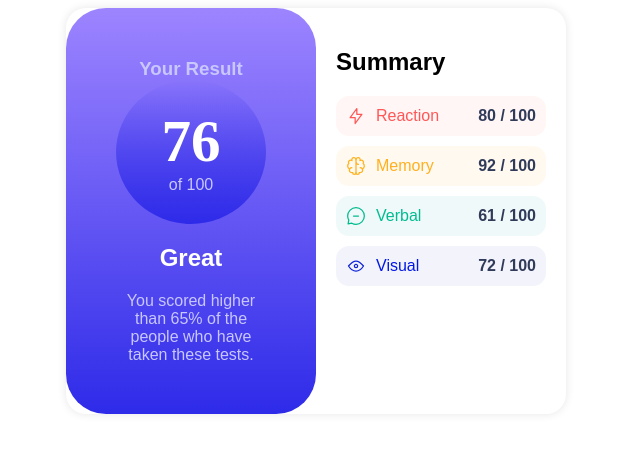
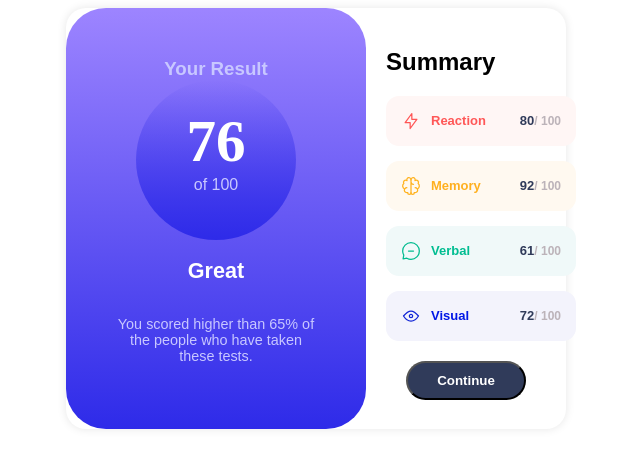
Before and after one commit to Ajaya-Rajbhandari/Result-Summary-Component, a website: page index.html in a window 1280 px wide. Shown: the whole page, without its empty margins (324-964 px from the left). Drawn offline with Linux system fonts and the light colour scheme; a web font is replaced by a local one.

Commit message:
change to make end user requirements

```diff
--- a/index.html
+++ b/index.html
@@ -26,8 +26,10 @@
               <p>of 100</p>
             </div>
           </div>
+        </div>
+        <div class="result-description">
           <h2>Great</h2>
-          <p class="result-description">
+          <p>
             You scored higher than 65% of the people who have taken these tests.
           </p>
         </div>
@@ -37,6 +39,7 @@
           <h2 class="summery-title">Summary</h2>
           <div class="detailed-summary" id="detail-summery-items"></div>
         </div>
+        <button class="click_me">Continue</button>
       </div>
     </div>
     <script src="./script.js"></script>
--- a/script.js
+++ b/script.js
@@ -16,7 +16,11 @@ fetch("data.json")
       itemElement.innerHTML = `
       <img src="${item.icon}" alt="${item.Category} icon "</img>
       <span class="category"> ${item.category}</span>
-      <span id="score" class="score"> ${item.score} / 100</span>
+      <span id="score" class="score"> ${item.score}
+      <span class="score-unit">
+      / 100
+      </span>
+      </span>
       `;
       ulElement.appendChild(itemElement);
     });
--- a/styles/style.css
+++ b/styles/style.css
@@ -34,7 +34,7 @@ body>* {
     margin: 0;
 }
 
-
+/* main container */
 .result-summary-container{
     border-radius: 20px;
     box-shadow: 0 0 10px rgba(0, 0, 0, 0.1);
@@ -44,14 +44,16 @@ body>* {
     margin: 0 auto;
 }
 .result-container{
+    background-image: linear-gradient(var(--Light-slate-blue-background),var(--Light-royal-blue-background));
     flex: 1;
+    border-radius: 40px;
+    padding: 50px;
+    text-align: center;
 }
-.result-secondContainer{
-    text-align: center;
-    padding: 50px;
-    background-image: linear-gradient(var(--Light-slate-blue-background),var(--Light-royal-blue-background));
-    border-radius: 40px;
-}
+
+/* container having result and the number */
+/* container inside result-container, this container should be in circle. */
+
 .result-secondContainer>h3{
     color: var(--Neutral-Light-lavender);
     margin: 0;
@@ -60,19 +62,43 @@ body>* {
 .result-secondContainer>h2{
     color: var(--Neutral-white);
 }
+
 .circle-content{
     padding: 20px;
 }
 .result-description{
+    display: flex;
+    flex-direction: column;
     color: var(--Neutral-Light-lavender);
+    align-items: center;
     text-align: center;
-    margin: 0;
-    padding: 0;
+    font-size: .9rem;
 }
+.result-description>h2{
+    color: var(--Neutral-white);
+}
+/*
 .summary-content{
     border: 2px solid var(--Neutral-Dark-gray-blue);
     width: fit-content;
     word-spacing: 2rem;
+} */
+
+.circle-container{
+    display: flex;
+    justify-content: center;
+    align-items: center;
+    /* padding: 30px;
+    width: 120px;
+    height: 120px;
+    border-radius: 50%;
+    background-image: linear-gradient(var(--Persian-blue-circle), var(--Violet-blue-circle)); */
+}
+.circle-content{
+    width: 120px;
+    height: 120px;
+    border-radius: 50%;
+    background-image: linear-gradient(var(--Persian-blue-circle), var(--Violet-blue-circle));
 }
 .circle-content>h1{
     font-size: 3.7rem;
@@ -87,15 +113,11 @@ body>* {
     color: var(--Neutral-Light-lavender);
 }
 
-.circle-container{
-    width: 100%;
-    height: 9rem;
-    border-radius: 50%;
-    background-image: linear-gradient(var(--Persian-blue-circle), var(--Violet-blue-circle));
-}
 
 .summery-container{
-    overflow-y: auto;
+    display: flex;
+    flex-direction: column;
+    padding-top: 0px;
     flex: 1;
 }
 
@@ -110,44 +132,30 @@ body>* {
 }
 
 .detailed-summary{
-    /* display: flex; */
-    /* flex-direction: column;
-    list-style: none;
-    padding: 0;
-    margin: 0; */
+    box-sizing: border-box;
     display: flex;
     flex-direction: column;
     flex-wrap: wrap;
     max-width: 100%;
-    gap: 10px;
+    gap: 15px;
     list-style: none;
     padding: 0;
     margin: 0;
 }
 
 .detailed-summary >li{
+    width: 100%;
+    font-size: 13px;
     display: flex;
     flex-direction: row;
     justify-content: space-between;
     align-items: center;
-    padding: 10px;
+    margin: 0;
+    padding: 15px;
     border-radius: 13px;
+    flex-wrap: nowrap;
 }
 
-.detailed-summary > li:last-child{
-    border-bottom: none;
-}
-
-/* .detailed-summary .summary-Reaction,
-.detailed-summary .summary-Memory,
-.detailed-summary .summary-Verbal,
-.detailed-summary .summary-Visual{
-    display: inline;
-    line-height: 2.5rem;
-    align-items: center;
-    text-align: center;
-    position: relative;
-} */
 
 .detailed-summary img{
     width: 20px;
@@ -157,6 +165,7 @@ body>* {
 
 .detailed-summary span.category{
     flex: 1;
+    font-weight: var(--font-weight-bold);
     text-align: left;
 }
 
@@ -164,10 +173,17 @@ body>* {
     font-weight: var(--font-weight-bold);
     color: var(--Neutral-Dark-gray-blue);
     margin-left: 10px;
+    /* padding-left: 50px; */
     text-align: right;
+    justify-content: space-evenly;
+    align-items: center;
 }
 
 .summary-Reaction{
+    display: flex;
+    float: left;
+    margin: 0 auto;
+    padding: 0 auto;
     color: var(--primary-red);
     background-color: hsl(6, 100%, 98%);
 }
@@ -184,41 +200,30 @@ body>* {
     color: var(--blue);
 }
 
-/* working css */
-/* .detailed-summary li{
-    margin-bottom: 10px;
+.summery-container>.click_me{
+    align-items: center;
+    margin: 0 40px ;
+    padding: 10px;
+    max-width: 100%;
+    background-color: var(--Neutral-Dark-gray-blue);
+    border-radius: 20px;
+    color: var(--Neutral-white);
+    font-weight: var(--font-weight-bold);
 }
+.summery-container>.click_me:focus{
+    box-shadow: none;
+}
+.score{
+    position: static;
+    justify-content: space-between;
+    display: flex;
+    flex-direction: row;
+    padding: 0;
+    flex-grow: 0;
+    margin: 0;
+}
+.score-unit{
+    font-size: 12px;
+    color:hsl(322, 6%, 72%);
 
-.detailed-summary li:last-child{
-    margin-bottom: 0;
 }
-.summary-Reaction{
-    color: var(--primary-red);
-    font-weight: var(--font-weight-bold);
-    width: 100%;
-    background-color: var();
-}
-.summary-Memory{
-    color: var(--yellow);
-    font-weight: var(--font-weight-bold);
-    width: 100%;
-    background-color: var();
-}
-.summary-Verbal{
-    color: var(--Green);
-    font-weight: var(--font-weight-bold);
-    width: 100%;
-    background-color: var();
-}
-.summary-Visual{
-    display: inline;
-    padding: 20px;
-    color: var(--blue);
-    font-weight: var(--font-weight-bold);
-    width: 100%;
-    background-color: var();
-}
-#score{
-    position: relative;
-    color: var(--Neutral-Dark-gray-blue);
-} */
```
